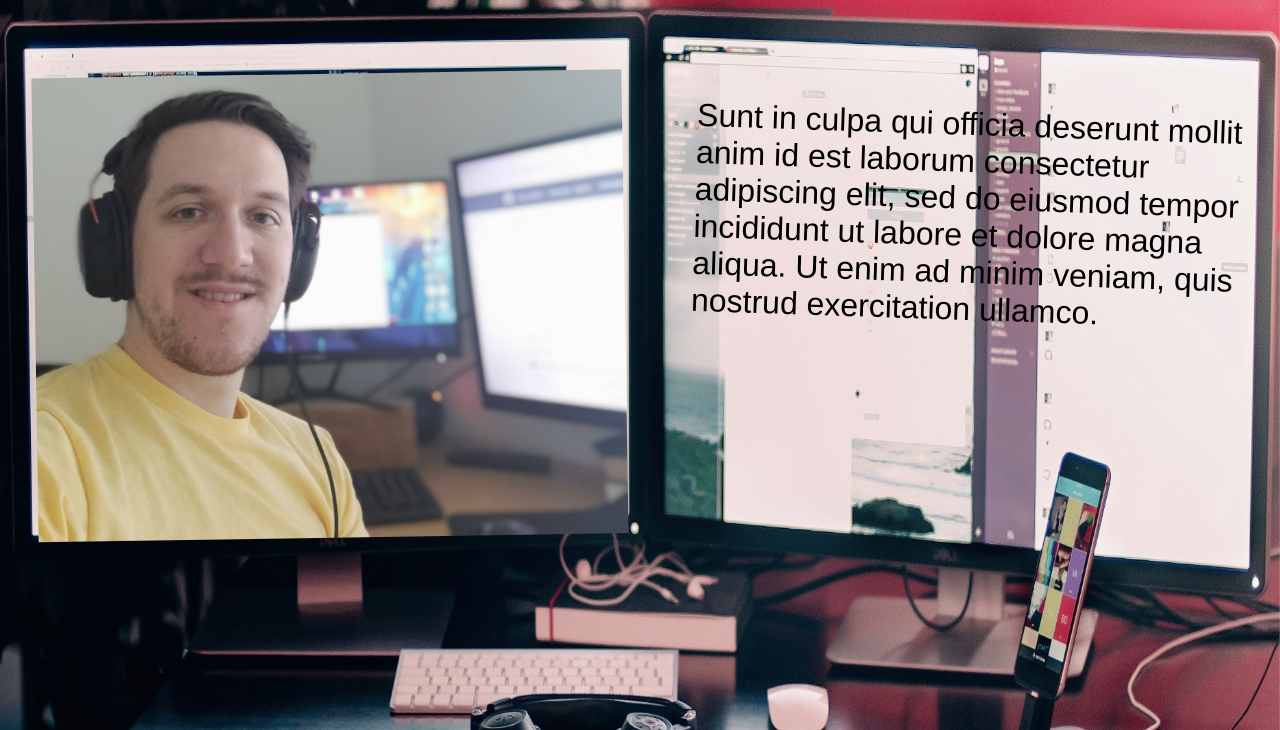
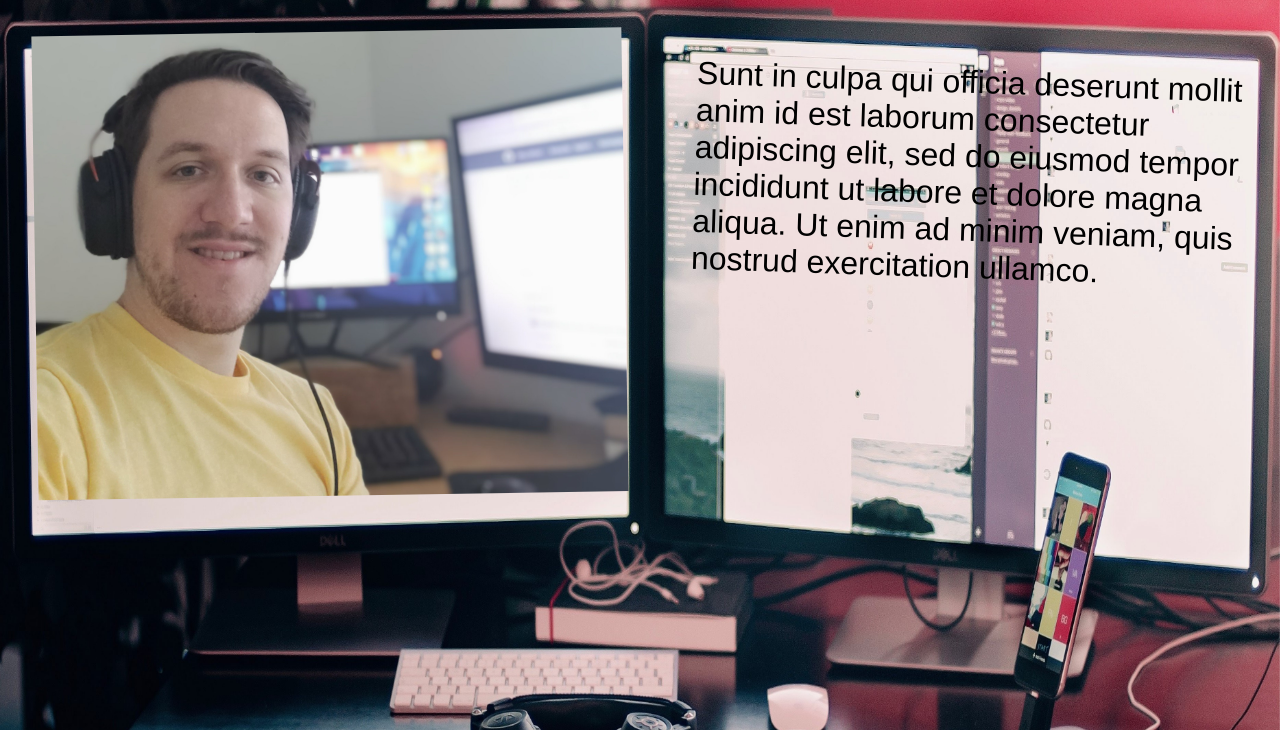
Before and after one commit to Balince/Portfolio, a plain HTML site: page index.html in a window 1280 px wide. Shown: the part 70-800 px from the top of the page. Drawn offline with nearby package versions, Linux system fonts and the light colour scheme.

Commit message:
more updates

```diff
--- a/css/styles.css
+++ b/css/styles.css
@@ -171,6 +171,25 @@ transform: rotate(-0.9deg);
 
 }
 
+@media screen and (max-width: 1360px) {
+  .columns {
+    display: flex;
+    align-items: flex-start;
+    /* border: 2px solid yellow; */
+    margin-top: 2.7%;
+    margin-left: 2.7%;
+    max-width: 95%;
+    width: 95%;
+
+  }
+
+  .myPic {
+    width: 106%;
+    height: 58vh;
+    max-height: 58vh;
+  }
+}
+
 /* #proj1 {
   position: absolute;
   height: 389px;
```
